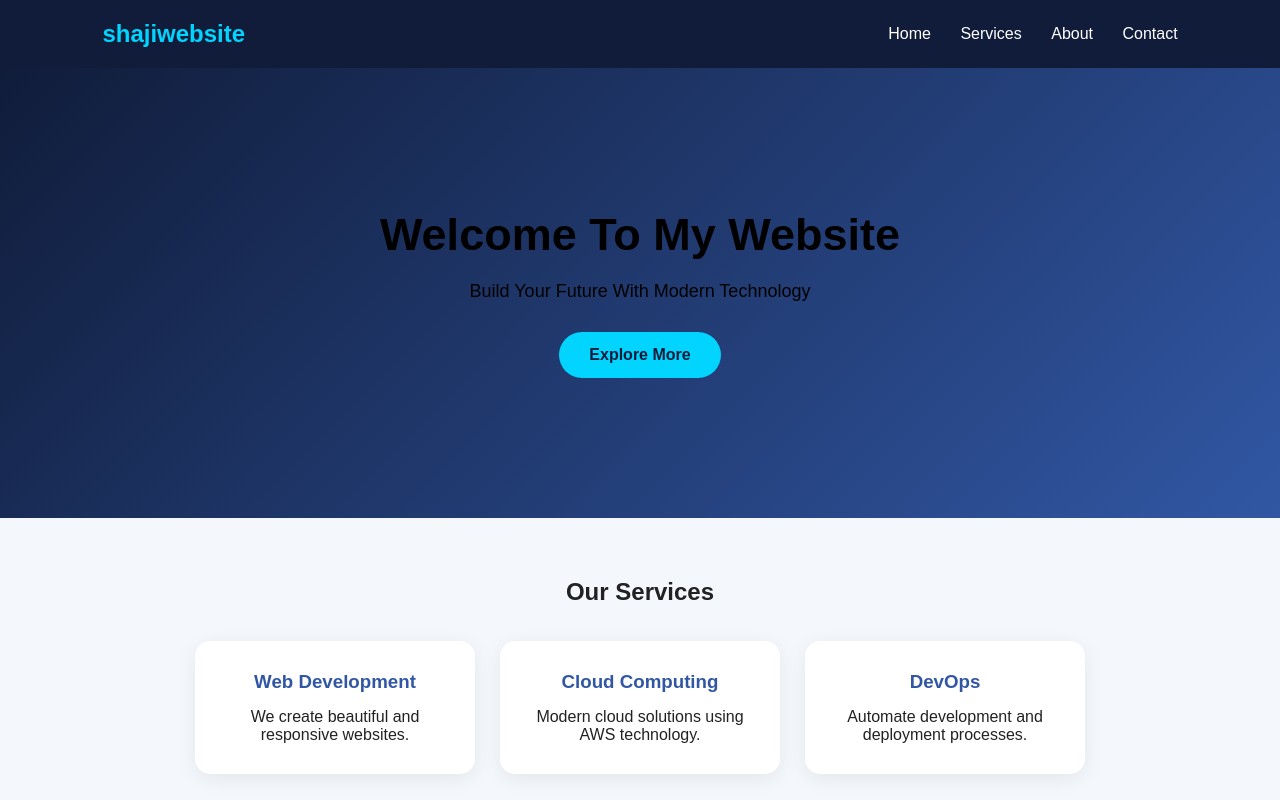
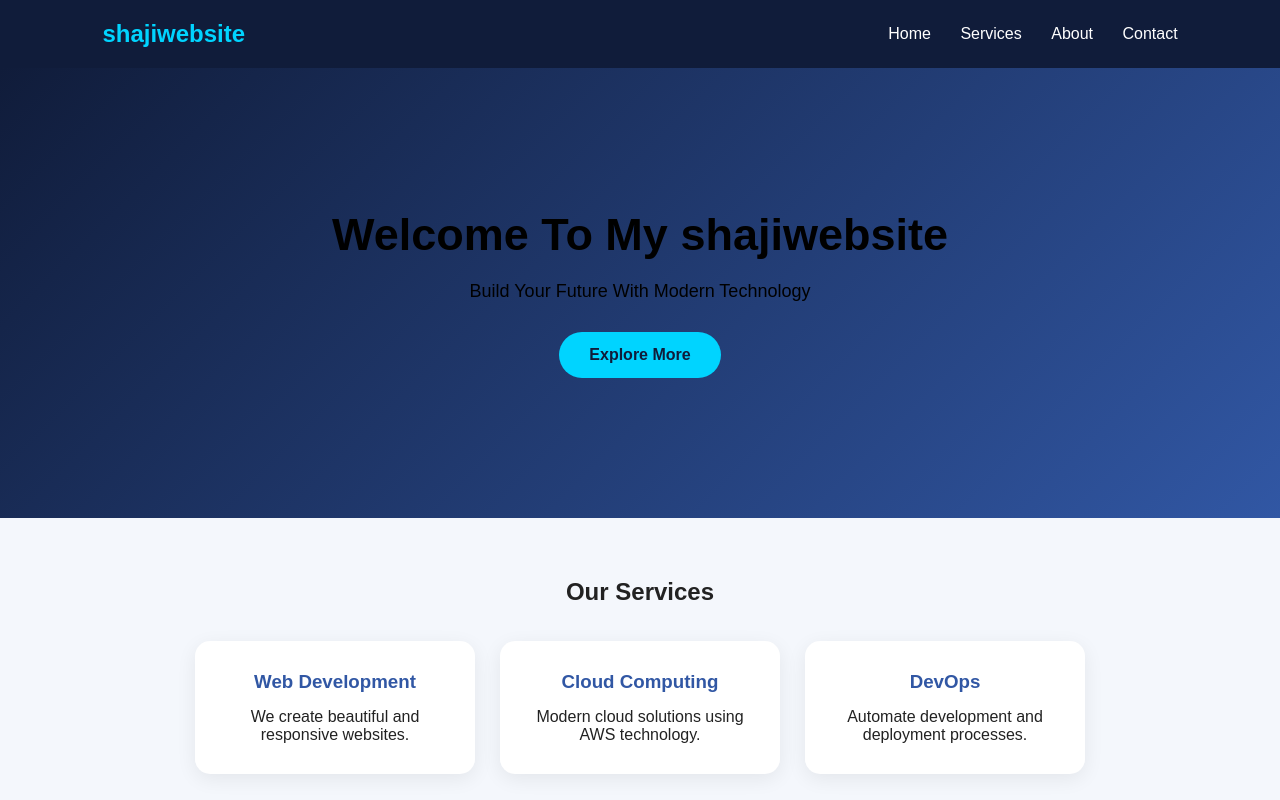
Before and after one commit to mohamed-shajith-2004/push-code, a plain HTML site: page index.html in a window 1280 px wide. Shown: the top 800 px of the page. Drawn offline with Linux system fonts and the light colour scheme.

Commit message:
shajiweb

```diff
--- a/index.html
+++ b/index.html
@@ -164,7 +164,7 @@
     </header>
 
     <div class="hero" id="home">
-        <h1>Welcome To My Website</h1>
+        <h1>Welcome To My shajiwebsite</h1>
         <p>Build Your Future With Modern Technology</p>
         <a href="#services" class="btn">Explore More</a>
     </div>
```
